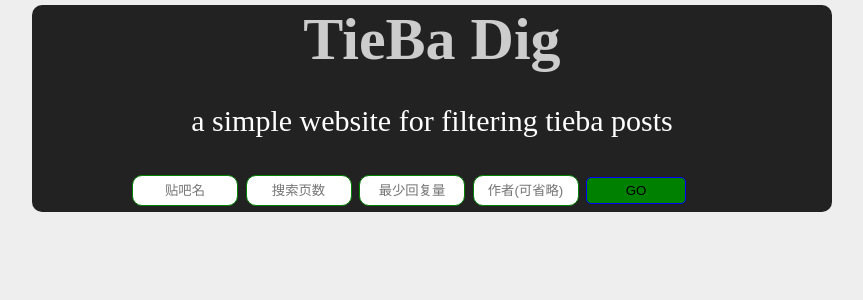
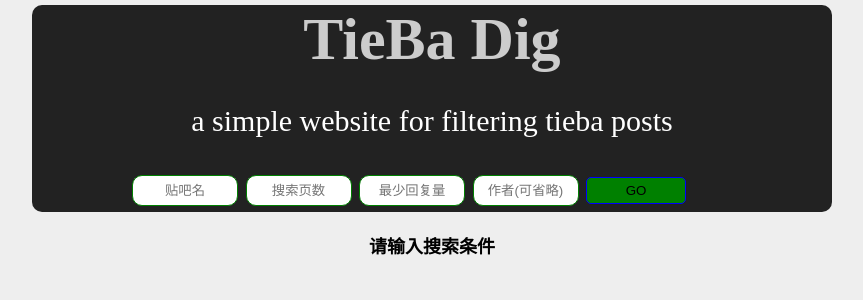
Before and after one commit to woxixiulayin/tieba_dig_bae, a Flask app: page / in a window 1280 px wide. Shown: the top 300 px of the page, without its empty margins (208-1071 px from the left). Run offline with Flask 2, Linux system fonts and the light colour scheme; parts of the project's set-up code (start-up, migrations or seed data) failed here and were passed over.

Commit message:
add hint dom

```diff
--- a/static/build/mine.css
+++ b/static/build/mine.css
@@ -80,3 +80,10 @@
     bottom: 2px;
 
 }
+.hint {
+    margin: 20px auto;
+    text-align: center;
+    font-size: 18px;
+    font-family: Times;
+    font-weight: bold;
+}
--- a/templates/index.html
+++ b/templates/index.html
@@ -18,6 +18,7 @@
           <input type="submit" class='form-control btn-go' value='GO'/>
         </div>
       </div>
+      <div class="hint">请输入搜索条件</div>
       <div id="posts" class="posts">
     </div>
     <script src='static/build/jQuery.js'></script>
```
